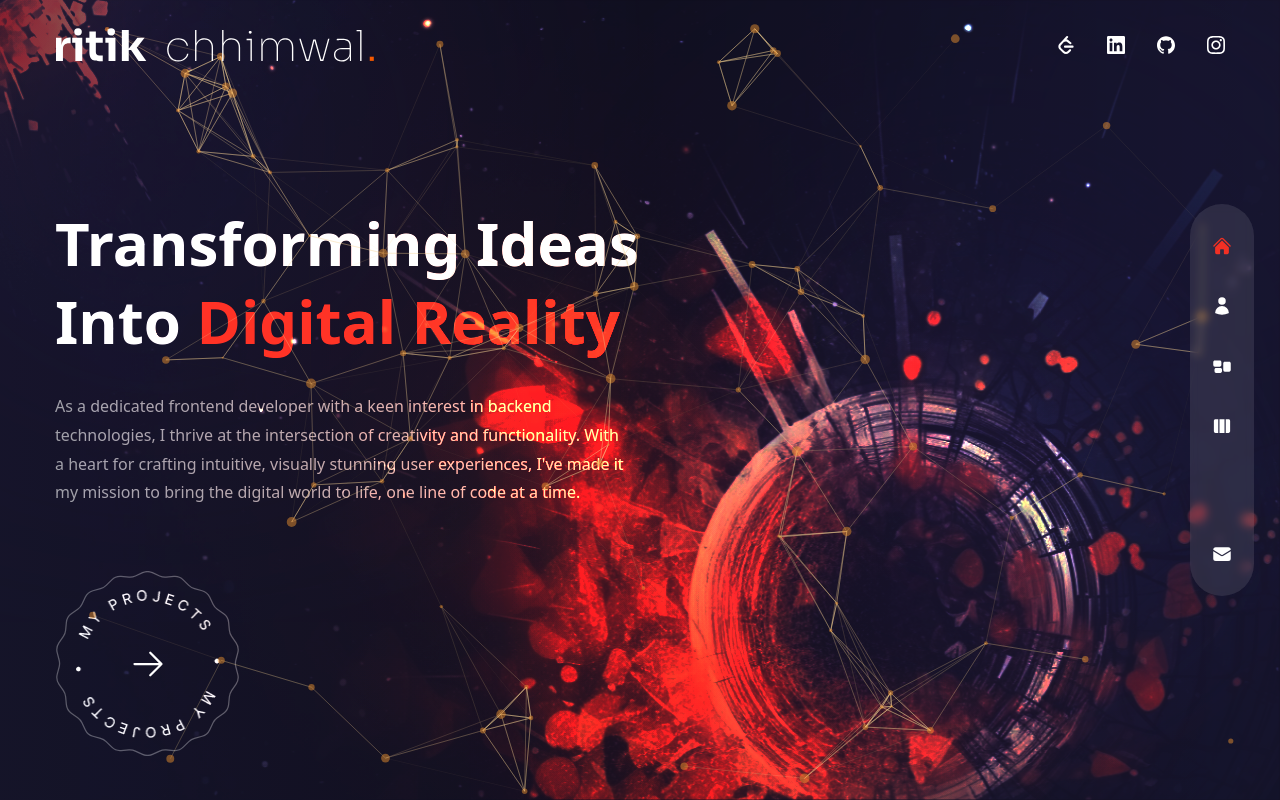
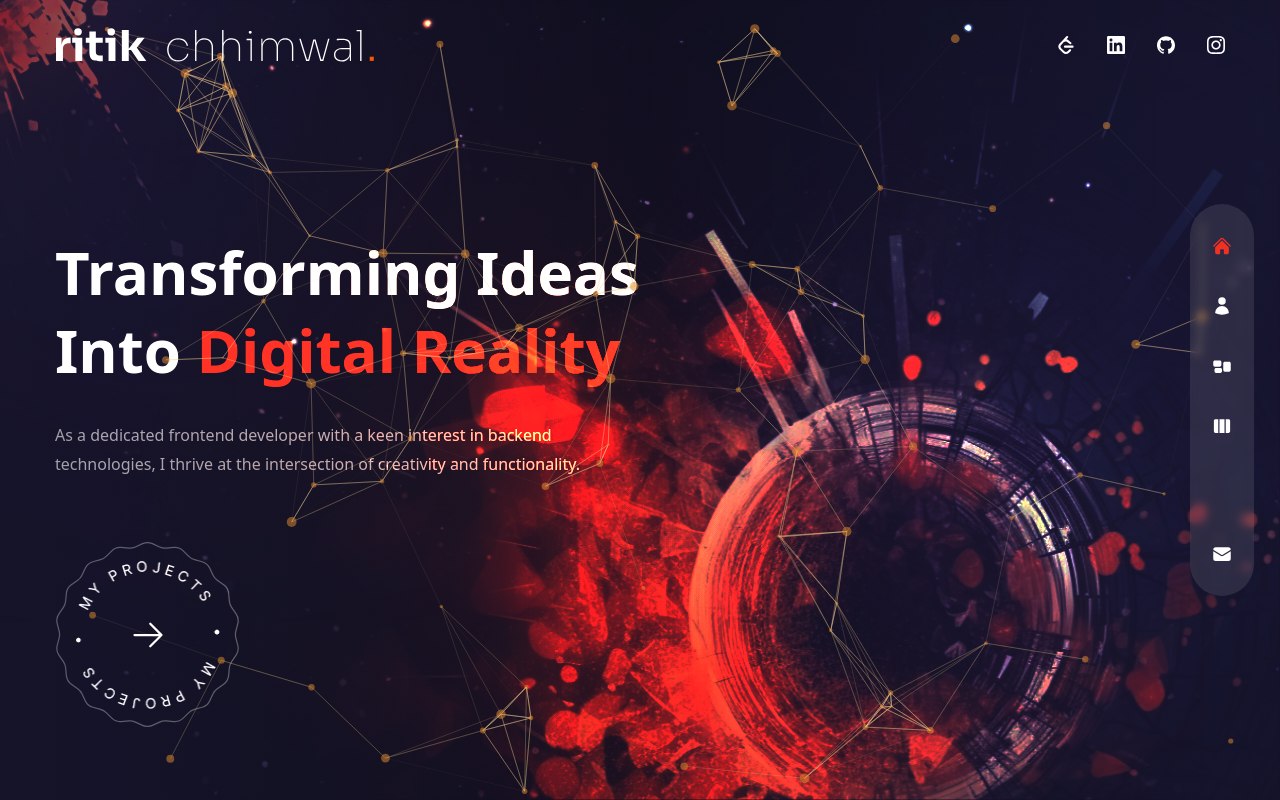
Before and after one commit to ritikchhimwal/my-portfolio, a Next.js app: page / in a window 1280 px wide. Built offline with nearby package versions, Linux system fonts and the light colour scheme; some icons are missing.

Commit message:
Update index

```diff
--- a/pages/index.js
+++ b/pages/index.js
@@ -36,7 +36,7 @@ const Home = () => {
           animate='show'
           exit='hidden'
           className='max-w-sm xl:max-w-xl mx-auto xl:mx-0 mb-10 xl:mb-16'>
-            As a dedicated frontend developer with a keen interest in backend technologies, I thrive at the intersection of creativity and functionality. With a heart for crafting intuitive, visually stunning user experiences, I've made it my mission to bring the digital world to life, one line of code at a time.
+            As a dedicated frontend developer with a keen interest in backend technologies, I thrive at the intersection of creativity and functionality.
           </motion.p>
           {/* btn */}
           <div className='flex justify-center xl:hidden relative'>
```
